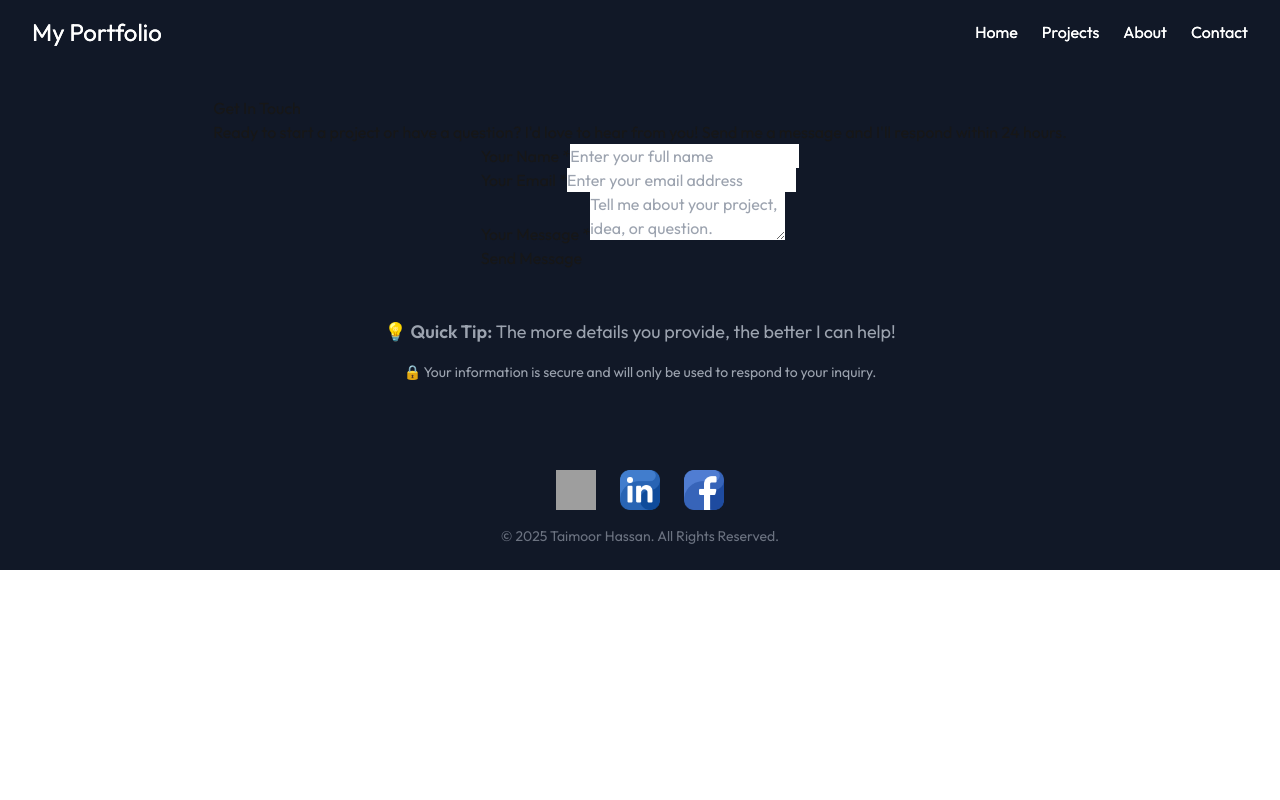
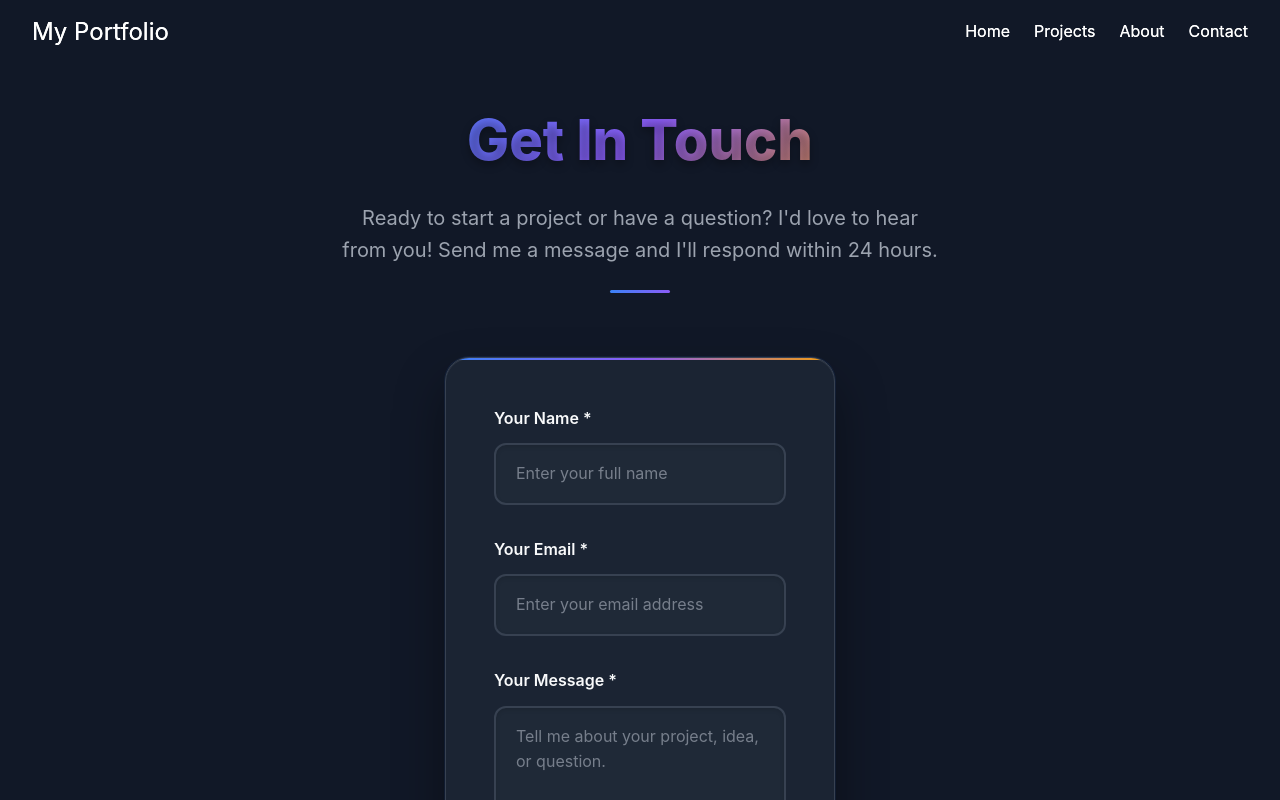
Before and after one commit to taimoor-hassan01/TH_Portfolio, a Next.js app: page /contact in a window 1280 px wide. Shown: the top 800 px of the page. Built offline with nearby package versions, Linux system fonts and the light colour scheme; grey boxes are pictures that could not be loaded.

Commit message:
style.css

```diff
--- a/src/app/contact/style.css
+++ b/src/app/contact/style.css
@@ -1,98 +1,483 @@
-@import url('https://fonts.googleapis.com/css2?family=Outfit:wght@300;400;600&display=swap');
+/* Contact Page Styles - Matching Portfolio Header Design */
+
+/* Import Tailwind utilities */
+@import 'tailwindcss/base';
+@import 'tailwindcss/components';
+@import 'tailwindcss/utilities';
+
+/* CSS Variables for consistent theming */
+:root {
+  --background: #111827; /* bg-gray-900 */
+  --foreground: #f9fafb;
+  --primary: #3b82f6;
+  --primary-hover: #2563eb;
+  --secondary: #9ca3af;
+  --accent: #f59e0b;
+  --border: #374151;
+  --input-bg: #1f2937;
+  --success: #10b981;
+  --error: #ef4444;
+  --warning: #f59e0b;
+}
+
+@media (prefers-color-scheme: dark) {
+  :root {
+    --background: #111827;
+    --foreground: #f9fafb;
+    --primary: #60a5fa;
+    --primary-hover: #3b82f6;
+    --secondary: #9ca3af;
+    --accent: #fbbf24;
+    --border: #374151;
+    --input-bg: #1f2937;
+    --success: #34d399;
+    --error: #f87171;
+    --warning: #fbbf24;
+  }
+}
+
+/* Base styles */
 * {
+  margin: 0;
   padding: 0;
-    margin: 0;
   box-sizing: border-box;
 }
+
 body {
-    font-family: 'Outfit';
-    /* Remove background gradient, handled by .contact-container */
+  font-family: 'GeistVF', 'Inter', -apple-system, BlinkMacSystemFont, 'Segoe UI', Roboto, sans-serif;
+  background: var(--background);
+  color: var(--foreground);
+  line-height: 1.6;
+  transition: all 0.3s ease;
 }
+
+/* Contact Container - Now using section with bg-gray-900 */
 .contact-container {
-    height: 100vh;
+  min-height: 100vh;
+  background: var(--background);
+  padding: 2rem 1rem;
+}
+
+/* Enhanced Contact Header */
+.contact-header {
+  text-align: center;
+  margin-bottom: 3rem;
+  max-width: 600px;
+  margin-left: auto;
+  margin-right: auto;
+}
+
+.contact-title {
+  font-size: 3.5rem;
+  font-weight: 800;
+  background: linear-gradient(135deg, #3b82f6, #8b5cf6, #f59e0b);
+  -webkit-background-clip: text;
+  -webkit-text-fill-color: transparent;
+  background-clip: text;
+  margin-bottom: 1rem;
+  text-shadow: 0 4px 8px rgba(0, 0, 0, 0.3);
+}
+
+.contact-subtitle {
+  font-size: 1.25rem;
+  color: var(--secondary);
+  line-height: 1.6;
+  margin-bottom: 1rem;
+}
+
+.contact-subtitle::after {
+  content: '';
+  display: block;
+  width: 60px;
+  height: 3px;
+  background: linear-gradient(90deg, #3b82f6, #8b5cf6);
+  margin: 1.5rem auto 0;
+  border-radius: 2px;
+}
+
+/* Enhanced Contact Form */
+.contact-form {
+  max-width: 600px;
+  margin: 0 auto;
+  background: rgba(31, 41, 55, 0.9);
+  backdrop-filter: blur(20px);
+  border: 1px solid var(--border);
+  border-radius: 24px;
+  padding: 3rem;
+  box-shadow:
+    0 25px 50px rgba(0, 0, 0, 0.4),
+    0 0 0 1px rgba(59, 130, 246, 0.1),
+    inset 0 1px 0 rgba(255, 255, 255, 0.1);
+  transition: all 0.4s cubic-bezier(0.4, 0, 0.2, 1);
+  position: relative;
+  overflow: hidden;
+}
+
+.contact-form::before {
+  content: '';
+  position: absolute;
+  top: 0;
+  left: 0;
+  right: 0;
+  height: 2px;
+  background: linear-gradient(90deg, #3b82f6, #8b5cf6, #f59e0b);
+  border-radius: 24px 24px 0 0;
+}
+
+.contact-form:hover {
+  transform: translateY(-8px);
+  box-shadow:
+    0 35px 70px rgba(0, 0, 0, 0.5),
+    0 0 0 1px rgba(59, 130, 246, 0.2),
+    inset 0 1px 0 rgba(255, 255, 255, 0.15);
+}
+
+/* Enhanced Form Groups */
+.form-group {
+  margin-bottom: 2rem;
+  position: relative;
+}
+
+.form-group:last-of-type {
+  margin-bottom: 2.5rem;
+}
+
+.form-label {
+  display: block;
+  font-size: 1rem;
+  font-weight: 600;
+  color: var(--foreground);
+  margin-bottom: 0.75rem;
+  transition: color 0.3s ease;
+}
+
+.form-group:focus-within .form-label {
+  color: #3b82f6;
+}
+
+/* Enhanced Form Inputs */
+.form-input,
+.form-textarea {
+  width: 100%;
+  padding: 1rem 1.25rem;
+  background: var(--input-bg);
+  border: 2px solid var(--border);
+  border-radius: 12px;
+  color: var(--foreground);
+  font-size: 1rem;
+  transition: all 0.3s cubic-bezier(0.4, 0, 0.2, 1);
+  box-shadow: inset 0 2px 4px rgba(0, 0, 0, 0.1);
+}
+
+.form-input:focus,
+.form-textarea:focus {
+  outline: none;
+  border-color: #3b82f6;
+  box-shadow:
+    0 0 0 4px rgba(59, 130, 246, 0.1),
+    inset 0 2px 4px rgba(0, 0, 0, 0.1);
+  transform: translateY(-2px);
+}
+
+.form-input::placeholder,
+.form-textarea::placeholder {
+  color: var(--secondary);
+  opacity: 0.7;
+  transition: opacity 0.3s ease;
+}
+
+.form-input:focus::placeholder,
+.form-textarea:focus::placeholder {
+  opacity: 0.4;
+}
+
+.form-textarea {
+  min-height: 120px;
+  resize: vertical;
+  line-height: 1.6;
+}
+
+/* Enhanced Submit Button */
+.submit-btn {
+  width: 100%;
+  padding: 1.25rem 2rem;
+  background: linear-gradient(135deg, #3b82f6, #2563eb);
+  color: white;
+  border: none;
+  border-radius: 12px;
+  font-size: 1.125rem;
+  font-weight: 600;
+  cursor: pointer;
+  transition: all 0.3s cubic-bezier(0.4, 0, 0.2, 1);
+  position: relative;
+  overflow: hidden;
+  box-shadow: 0 8px 25px rgba(59, 130, 246, 0.3);
+}
+
+.submit-btn::before {
+  content: '';
+  position: absolute;
+  top: 0;
+  left: -100%;
+  width: 100%;
+  height: 100%;
+  background: linear-gradient(90deg, transparent, rgba(255, 255, 255, 0.2), transparent);
+  transition: left 0.5s ease;
+}
+
+.submit-btn:hover {
+  transform: translateY(-3px);
+  box-shadow: 0 12px 35px rgba(59, 130, 246, 0.4);
+  background: linear-gradient(135deg, #2563eb, #1d4ed8);
+}
+
+.submit-btn:hover::before {
+  left: 100%;
+}
+
+.submit-btn:active {
+  transform: translateY(-1px);
+}
+
+.submit-btn:disabled {
+  opacity: 0.6;
+  cursor: not-allowed;
+  transform: none;
+}
+
+/* Success and Error Messages */
+.message {
+  padding: 1rem 1.5rem;
+  border-radius: 12px;
+  margin-bottom: 1.5rem;
+  font-weight: 500;
   display: flex;
   align-items: center;
-    justify-content: space-evenly;
-    background-color: rgb(26, 32, 44);
+  gap: 0.75rem;
+  animation: slideIn 0.3s ease-out;
 }
-.contact-left {
-    display: flex;
-    flex-direction: column;
-    align-items: start;
-    gap: 20px;
+
+.message.success {
+  background: rgba(16, 185, 129, 0.1);
+  border: 1px solid rgba(16, 185, 129, 0.3);
+  color: #10b981;
 }
-.contact-left-title h2 {
-    font-weight: 600;
-    color: #fff;
-    font-size: 40px;
-    margin-bottom: 5px;
+
+.message.error {
+  background: rgba(239, 68, 68, 0.1);
+  border: 1px solid rgba(239, 68, 68, 0.3);
+  color: #ef4444;
 }
-.contact-left-title hr {
-    border: none;
-    width: 120px;
-    height: 5px;
-    background-color: #fff;
-    border-radius: 10px;
-    margin-bottom: 20px;
+
+.message.warning {
+  background: rgba(245, 158, 11, 0.1);
+  border: 1px solid rgba(245, 158, 11, 0.3);
+  color: #f59e0b;
 }
-.contact-input {
-    width: 400px;
-    height: 50px;
-    border: none;
-    outline: none;
-    padding-left: 25px;
-    font-weight: 500;
-    color: #666;
-    border-radius: 50px;
-    margin-bottom: 10px;
-    font-family: 'Outfit', sans-serif;
+
+.message.info {
+  background: rgba(59, 130, 246, 0.1);
+  border: 1px solid rgba(59, 130, 246, 0.3);
+  color: #3b82f6;
 }
-.contact-input:focus {
-    border: 2px solid #ff994f;
+
+/* Loading State */
+.submit-btn.loading {
+  background: linear-gradient(135deg, #6b7280, #4b5563);
+  cursor: not-allowed;
 }
-.contact-input::placeholder {
-    color: #a9a9a9;
+
+.submit-btn.loading::after {
+  content: '';
+  position: absolute;
+  top: 50%;
+  left: 50%;
+  width: 20px;
+  height: 20px;
+  margin: -10px 0 0 -10px;
+  border: 2px solid transparent;
+  border-top: 2px solid white;
+  border-radius: 50%;
+  animation: spin 1s linear infinite;
 }
-.contact-input[type="textarea"],
-.contact-left textarea.contact-input {
-    height: 140px;
-    padding-top: 15px;
-    border-radius: 20px;
-    resize: vertical;
+
+/* Animations */
+@keyframes slideIn {
+  from {
+    opacity: 0;
+    transform: translateY(-10px);
   }
-.contact-left button {
+  to {
+    opacity: 1;
+    transform: translateY(0);
+  }
+}
+
+@keyframes spin {
+  to {
+    transform: rotate(360deg);
+  }
+}
+
+/* Enhanced Contact Info */
+.contact-info {
+  margin-top: 3rem;
+  text-align: center;
+}
+
+.contact-info h3 {
+  font-size: 1.75rem;
+  font-weight: 700;
+  color: var(--foreground);
+  margin-bottom: 2rem;
+  position: relative;
+}
+
+.contact-info h3::after {
+  content: '';
+  position: absolute;
+  bottom: -0.5rem;
+  left: 50%;
+  transform: translateX(-50%);
+  width: 80px;
+  height: 3px;
+  background: linear-gradient(90deg, #3b82f6, #8b5cf6);
+  border-radius: 2px;
+}
+
+.contact-methods {
+  display: grid;
+  grid-template-columns: repeat(auto-fit, minmax(250px, 1fr));
+  gap: 2rem;
+  max-width: 800px;
+  margin: 0 auto;
+}
+
+.contact-method {
+  background: rgba(31, 41, 55, 0.8);
+  backdrop-filter: blur(10px);
+  border: 1px solid var(--border);
+  border-radius: 16px;
+  padding: 2rem;
+  text-align: center;
+  transition: all 0.3s cubic-bezier(0.4, 0, 0.2, 1);
+  position: relative;
+  overflow: hidden;
+}
+
+.contact-method::before {
+  content: '';
+  position: absolute;
+  top: 0;
+  left: 0;
+  right: 0;
+  height: 3px;
+  background: linear-gradient(90deg, #3b82f6, #8b5cf6);
+  transform: scaleX(0);
+  transition: transform 0.3s ease;
+}
+
+.contact-method:hover {
+  transform: translateY(-8px);
+  box-shadow: 0 20px 40px rgba(0, 0, 0, 0.3);
+}
+
+.contact-method:hover::before {
+  transform: scaleX(1);
+}
+
+.contact-icon {
+  width: 60px;
+  height: 60px;
+  background: linear-gradient(135deg, #3b82f6, #8b5cf6);
+  border-radius: 50%;
   display: flex;
   align-items: center;
-    padding: 15px 30px;
-    font-size: 16px;
-    color: #fff;
-    gap: 10px;
-    border: none;
-    border-radius: 50px;
-    background: linear-gradient(270deg, #ff994f, #fa6d86);
-    cursor: pointer;
+  justify-content: center;
+  margin: 0 auto 1rem;
+  font-size: 1.5rem;
+  color: white;
+  transition: all 0.3s ease;
 }
-.contact-left button img {
-    height: 15px;
+
+.contact-method:hover .contact-icon {
+  transform: scale(1.1) rotate(5deg);
+  box-shadow: 0 8px 25px rgba(59, 130, 246, 0.4);
 }
-.contact-right img {
-    width: 100%;
-    max-width: 500px;
-    height: auto;
+
+.contact-method h4 {
+  font-size: 1.25rem;
+  font-weight: 600;
+  color: var(--foreground);
+  margin-bottom: 0.5rem;
 }
-@media (max-width: 800px) {
-    .contact-input {
-        width: 60vw;
+
+.contact-method p {
+  color: var(--secondary);
+  line-height: 1.5;
 }
-    .contact-right {
-        display: none;
+
+/* Responsive Design */
+@media (max-width: 768px) {
+  .contact-title {
+    font-size: 2.5rem;
+  }
+
+  .contact-subtitle {
+    font-size: 1.125rem;
+  }
+
+  .contact-form {
+    padding: 2rem 1.5rem;
+    margin: 0 1rem;
+  }
+
+  .contact-methods {
+    grid-template-columns: 1fr;
+    gap: 1.5rem;
+  }
+
+  .contact-method {
+    padding: 1.5rem;
   }
 }
-nav {
-    position: fixed;
-    top: 0;
-    left: 0;
-    width: 100vw;
-    z-index: 100;
-    background: transparent;
+
+@media (max-width: 480px) {
+  .contact-form {
+    padding: 1.5rem 1rem;
+    margin: 0 0.5rem;
   }
+
+  .contact-title {
+    font-size: 2rem;
+  }
+
+  .submit-btn {
+    padding: 1rem 1.5rem;
+    font-size: 1rem;
+  }
+}
+
+/* Dark mode enhancements - now default */
+.contact-form {
+  background: rgba(31, 41, 55, 0.8);
+  border-color: var(--border);
+}
+
+.contact-method {
+  background: rgba(31, 41, 55, 0.8);
+  border-color: var(--border);
+}
+
+/* Smooth scrolling */
+html {
+  scroll-behavior: smooth;
+}
+
+/* Focus visible for accessibility */
+.form-input:focus-visible,
+.form-textarea:focus-visible,
+.submit-btn:focus-visible {
+  outline: 2px solid var(--primary);
+  outline-offset: 2px;
+}
```
Lines whose indentation alone changed are shown as unchanged.
